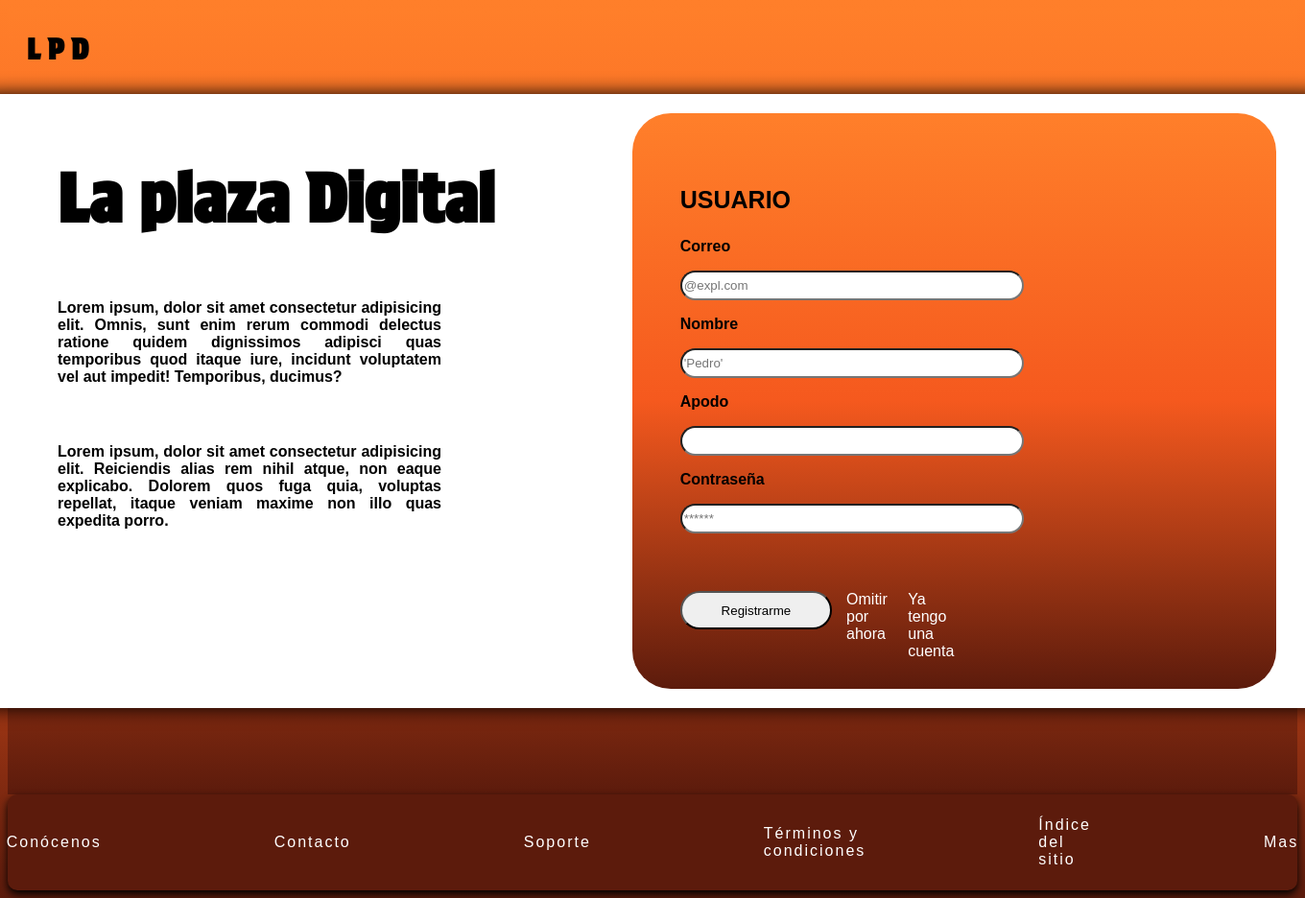
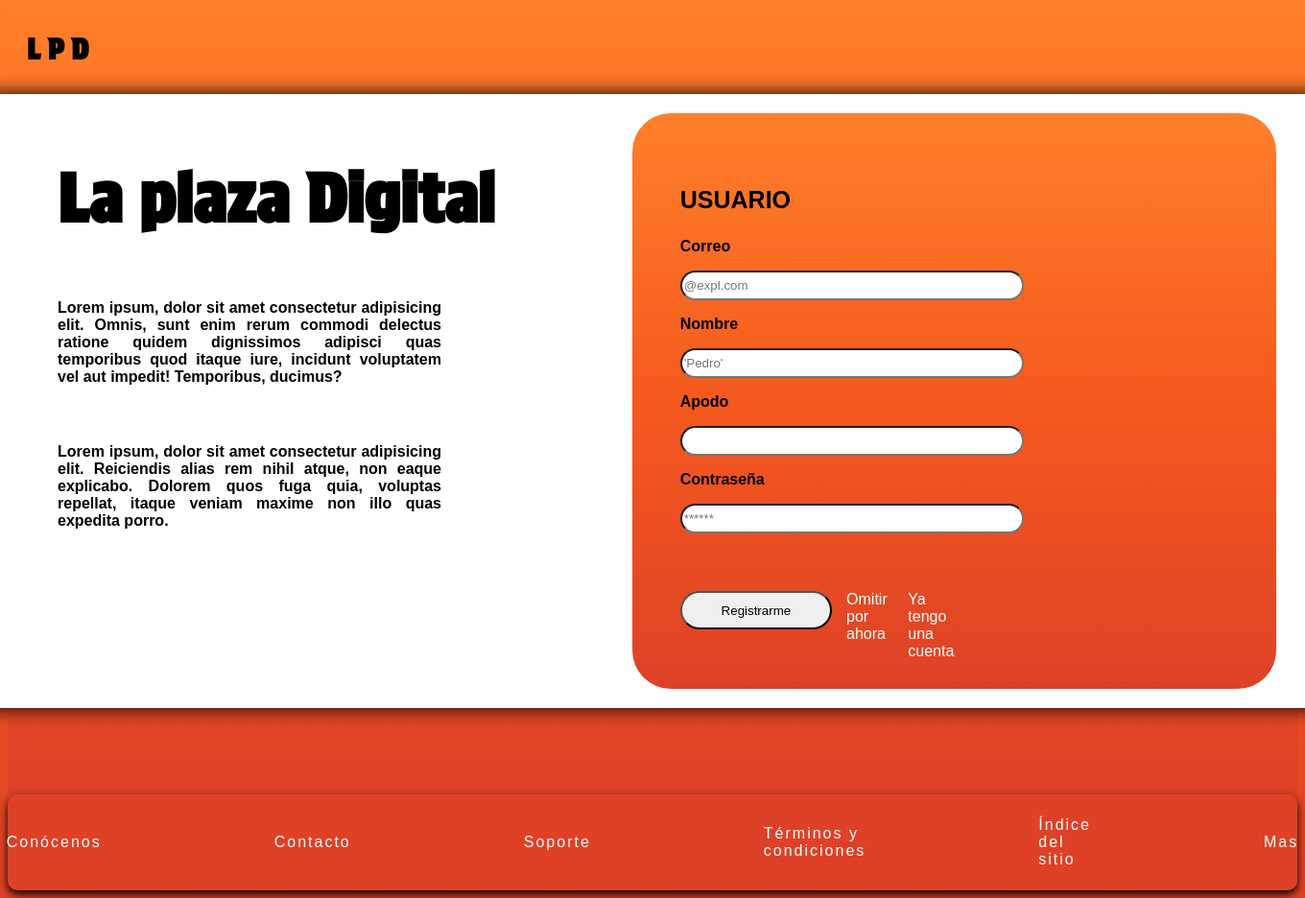
Before and after one commit to JhonGG69/JhonGG69.github.io, a PHP site: page /api/config/register_form.html in a window 1360 px wide. Shown: the whole page at 96% size. Run offline with PHP 8.4, Linux system fonts and the light colour scheme.

Commit message:
actualización colores3

```diff
--- a/api/config/Regis_prop.html
+++ b/api/config/Regis_prop.html
@@ -41,7 +41,7 @@
                 <input type="password" class="imput" placeholder="******">
 
                     <div class="Action_div">
-                        <a href="/src/Registro_N/Registro_Negocio.html"><button class="butt_reg">Siguiente</button></a>
+                        <a href="/api/config/src/Registro_Negocio.html"><button class="butt_reg">Siguiente</button></a>
                         <a href="/index.html">No soy un propietario</a>
                         <a href="register_form.html">Tengo una cuenta</a>
                     </div>
--- a/css/register_form.css
+++ b/css/register_form.css
@@ -7,7 +7,7 @@
 }
 
 body{
-    background:linear-gradient(#ff7f2a, #F5591E, #5C1B0C);
+    background:linear-gradient(#ff7f2a, #F5591E, #de4126);
 }
 
 .head{
@@ -27,7 +27,7 @@ h2{
     justify-content: center;
     align-items: center;
     height: 820px;
-    background: linear-gradient(#ff7f2a, #F5591E, #5C1B0C);;
+    background: linear-gradient(#ff7f2a, #F5591E, #de4126);
 }
 
 .div_centro {
@@ -96,7 +96,7 @@ h2{
     margin-right: 50px;
     width: 900px;
     display: flex;
-    background:linear-gradient(#ff7f2a, #F5591E, #5C1B0C);
+    background:linear-gradient(#ff7f2a, #F5591E, #de4126);
     border-radius: 40px;
 }
 
@@ -151,7 +151,7 @@ p{
     justify-content: center;
     align-items: center;
     height: 60px;
-    background:#5C1B0C;
+    background:#de4126;
     padding: 20px;
     border-radius: 10px;
     letter-spacing: 2px;
--- a/index.html
+++ b/index.html
@@ -7,6 +7,7 @@
     <link rel="stylesheet" href="/fonts.css">
     <title>LaPlazaDigital</title>
 </head>
+<body>
 <header class="head">
     <h2>L P D</h2>
 </header>
@@ -42,4 +43,5 @@
         <a href="#">Mas</a>
     </div>
 </footer>
+</body>
 </html>
```
